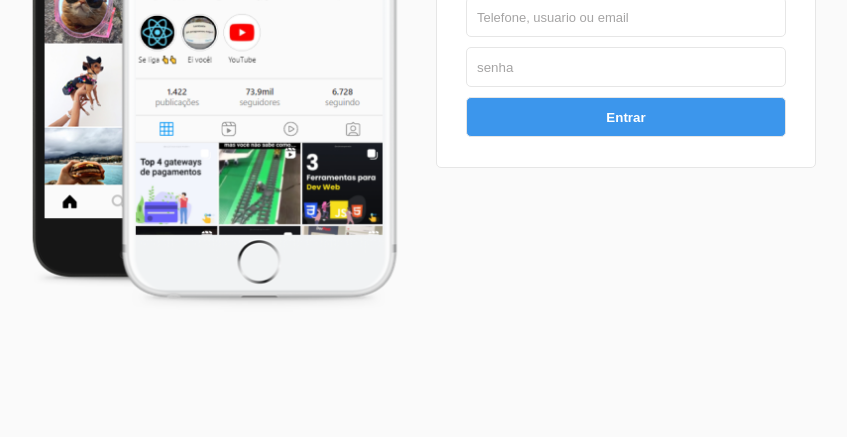
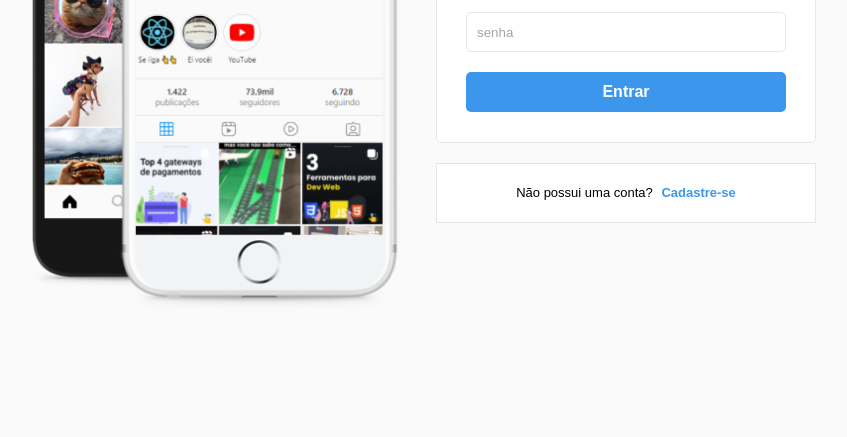
Before and after one commit to mrcomputer2018/sujeitogram, a plain HTML site: page index.html in a window 1280 px wide. Shown: the part 363-800 px from the top of the page, without its empty margins (224-1071 px from the left). Drawn offline with Linux system fonts and the light colour scheme.

Commit message:
Add margin-top to input element and create infobox with registration link

```diff
--- a/css/style.css
+++ b/css/style.css
@@ -77,6 +77,7 @@ input {
     border: 1px solid #e6e6e6;
     border-radius: 5px;
     padding: 0 10px;
+    margin-top: 10px;
     margin-bottom: 10px;
 }
 
@@ -102,3 +103,36 @@ input[type="password"]::placeholder,
 input[type="text"]::placeholder {
     color:rgb(165,164,164)
 }
+
+input[type="submit"] {
+    border: 0;
+    font-size: 16px;
+    font-weight: bold;
+    cursor: pointer;
+}
+
+input[type="submit"]:hover {
+    opacity: 0.8;
+}
+
+.infobox {
+    background: #fff;
+    border: 1px solid #e6e6e6;
+    padding: 20px 0;
+    margin: 20px auto 0;
+
+    display: flex;
+    justify-content: center;
+    align-items: center;
+}
+
+.infobox p {
+    font-size: 13px;
+    user-select: none;
+}
+
+.infobox a {
+    margin-left: 5px;
+    font-weight: bold;
+    user-select: none;
+}
--- a/index.html
+++ b/index.html
@@ -39,6 +39,13 @@
                         value="Entrar">
                     </form>
                 </div>
+
+                <div class="infobox">
+                    <p>
+                        Não possui uma conta?
+                        <a href="#">Cadastre-se</a>
+                    </p>
+                </div>
             </div>
         </div>
     </div>
```
